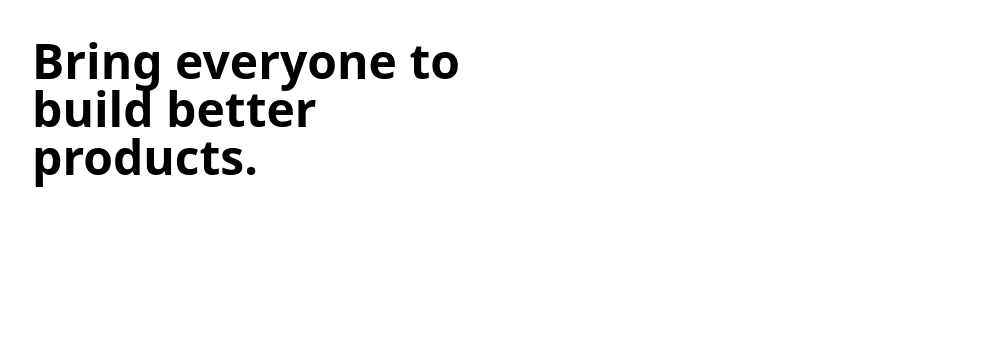
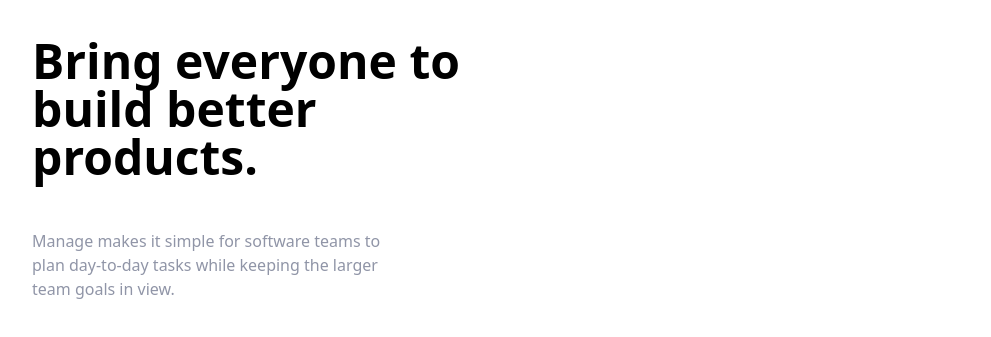
Before and after one commit to KudaMukucha/tailwind-landing-site, a website: page index.html in a window 1280 px wide. Shown: the part 109-446 px from the top of the page, without its empty margins (144-1135 px from the left). Drawn offline with Linux system fonts and the light colour scheme.

Commit message:
Hero Section Paragraph

```diff
--- a/index.html
+++ b/index.html
@@ -34,10 +34,14 @@
     <!--Flex Container-->
     <div class="container flex flex-col md:flex-row items-center px-6 mx-auto mt-10 space-y-0 md:space-y-0">
         <!--Left Item-->
-            <div class="flex flex-col space-y-12 md:w-1/2">
+            <div class="flex flex-col space-y-12 md:w-1/2 mb-32">
                 <h1 class="text-4xl font-bold text-center md:text-5xl md:text-left">
                     Bring everyone to build better products.
                 </h1>
+                <p class="max-w-sm text-center text-darkGrayishBlue md:text-left">
+                    Manage makes it simple for software teams to plan day-to-day tasks while keeping the larger team
+                    goals in view.
+                </p>
             </div>
     </div>
 </section>
```
Also changed, not shown: css/main.css.
